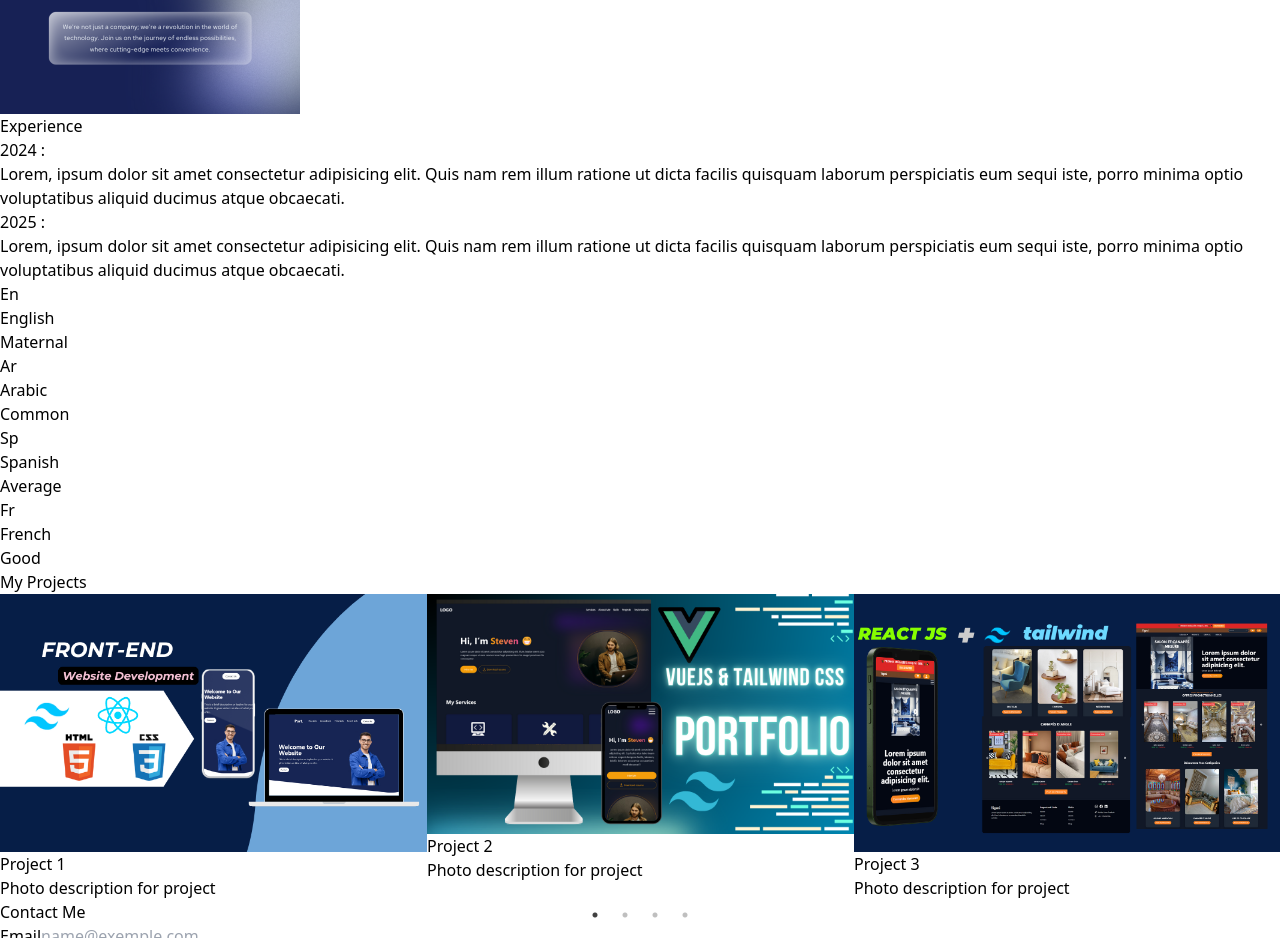
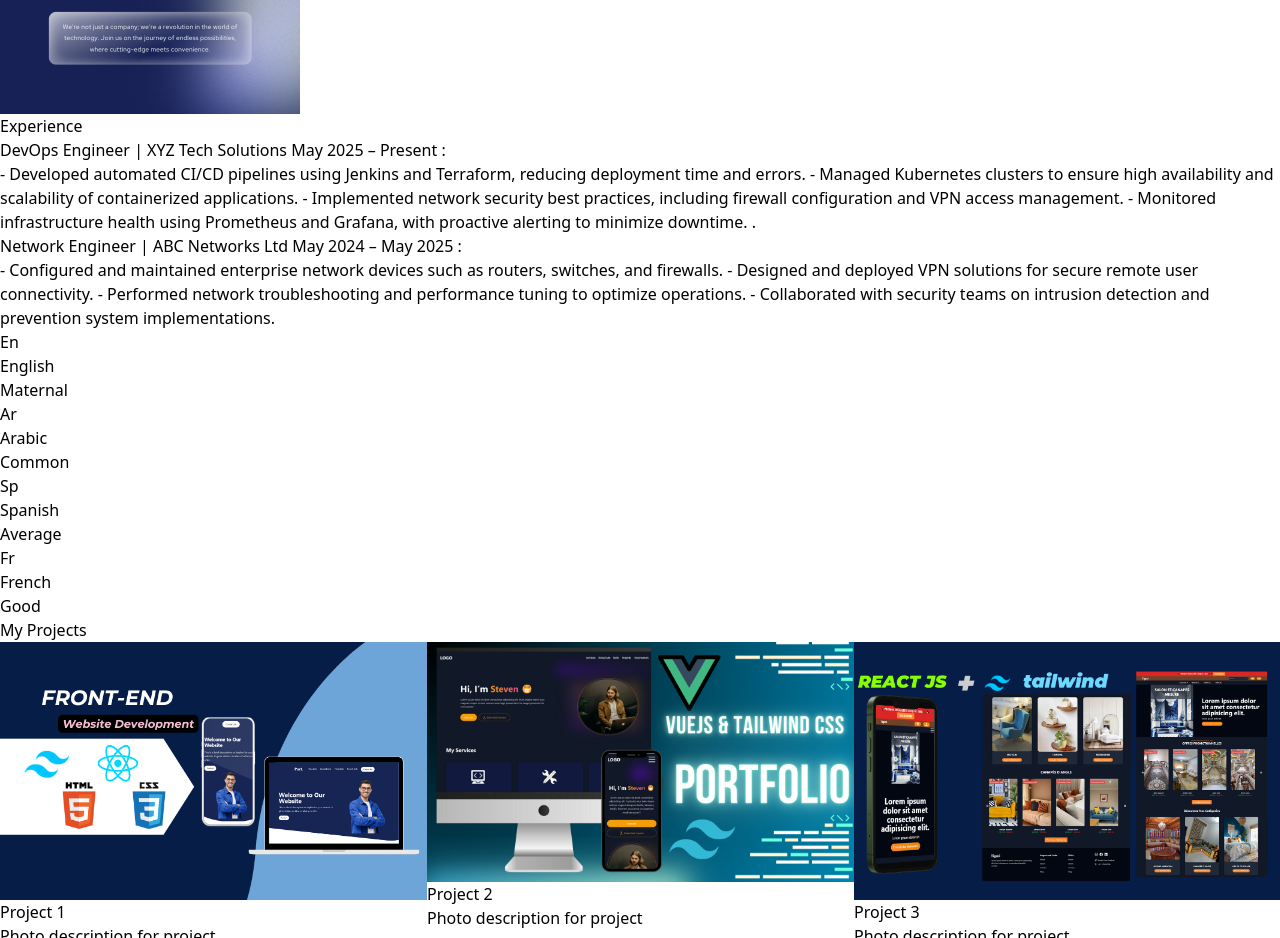
Before and after one commit to James-oss796/myportfolio, a React (Vite) app: page / in a window 1280 px wide. Shown: the part 3200-4138 px from the top of the page. Built offline with nearby package versions, Linux system fonts and the light colour scheme.

Commit message:
Update Experience.jsx

```diff
--- a/src/components/experience/Experience.jsx
+++ b/src/components/experience/Experience.jsx
@@ -17,12 +17,20 @@ export default function Experience() {
         </div>
         <div data-aos='fade-left' data-aos-delay='400' className='lg:flex-grow md:w-1/2 lg:pl-8 md:pl-8 flex flex-col md:text-left items-start text-center'>
              <h1 className='title-font sm:text-4xl text-3xl mb-4  font-medium text-orange-500'>Experience</h1>
-             <h2 className='title-font font-bold text-white sm:text-2xl'>2024 :</h2>
-             <p className='mb-8 text-white leading-relaxed'>Lorem, ipsum dolor sit amet consectetur adipisicing elit. Quis nam rem illum ratione ut
-                dicta facilis quisquam laborum perspiciatis eum sequi iste, porro minima optio voluptatibus aliquid ducimus atque obcaecati.</p>
-             <h2 className='title-font font-bold text-white sm:text-2xl'>2025 :</h2>
-             <p className='mb-8 text-white leading-relaxed'>Lorem, ipsum dolor sit amet consectetur adipisicing elit. Quis nam rem illum ratione ut
-                dicta facilis quisquam laborum perspiciatis eum sequi iste, porro minima optio voluptatibus aliquid ducimus atque obcaecati.</p>
+             <h2 className='title-font font-bold text-white sm:text-2xl'>DevOps Engineer | XYZ Tech Solutions
+May 2025 – Present  :</h2>
+             <p className='mb-8 text-white leading-relaxed'>- Developed automated CI/CD pipelines using Jenkins and Terraform, reducing deployment time and errors.
+- Managed Kubernetes clusters to ensure high availability and scalability of containerized applications.
+- Implemented network security best practices, including firewall configuration and VPN access management.
+- Monitored infrastructure health using Prometheus and Grafana, with proactive alerting to minimize downtime.
+.</p>
+             <h2 className='title-font font-bold text-white sm:text-2xl'>Network Engineer | ABC Networks Ltd
+May 2024 – May 2025   :</h2>
+             <p className='mb-8 text-white leading-relaxed'> - Configured and maintained enterprise network devices such as routers, switches, and firewalls.
+- Designed and deployed VPN solutions for secure remote user connectivity.
+- Performed network troubleshooting and performance tuning to optimize operations.
+- Collaborated with security teams on intrusion detection and prevention system implementations.
+  </p>
         </div>
         </div>
 
```
